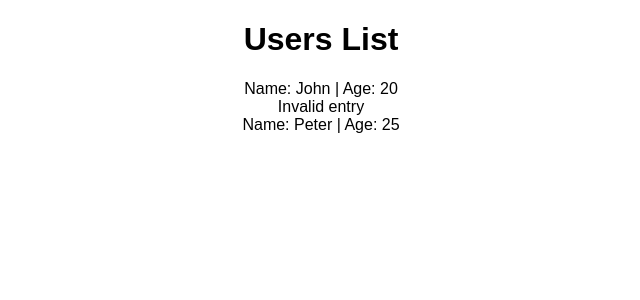
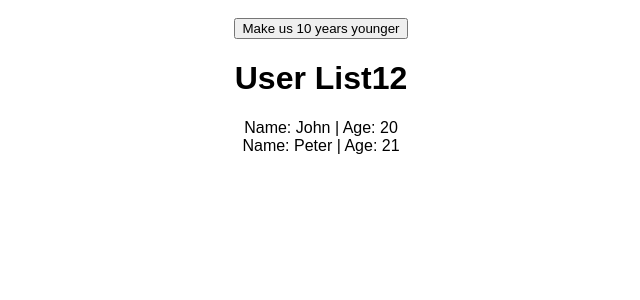
Before and after one commit to zosyk/techsith_react, a React (Create React App) app: page / in a window 1280 px wide. Shown: the top 300 px of the page, without its empty margins (319-959 px from the left). Built offline with nearby package versions, Linux system fonts and the light colour scheme.

Commit message:
added state/ setState behaviour

```diff
--- a/src/users/Users.js
+++ b/src/users/Users.js
@@ -3,13 +3,39 @@ import User from "./User"
 
 
 class Users extends Component {
+
+    state = {
+        users: [
+            {name: "John", age: 20},
+            {name: "Peter", age: 21}
+        ],
+        title: "User List12"
+    };
+
+    makeMeYounger = () => {
+        const newState = this.state.users.map((user) => {
+            if (user.age > 10) {
+                user.age -= 10;
+            }
+
+            return user;
+        });
+
+        this.setState(newState)
+    };
+
     render() {
         return (
             <div>
-                <h1>{this.props.title}</h1>
-                <User age={20}>John</User>
-                <User></User>
-                <User age="25">Peter</User>
+                <br/>
+                <button onClick={this.makeMeYounger}>Make us 10 years younger</button>
+                <br/>
+                <h1>{this.state.title}</h1>
+                {
+                    this.state.users.map((user) => {
+                        return <User age={user.age}>{user.name}</User>
+                    })
+                }
             </div>
         )
     }
```
